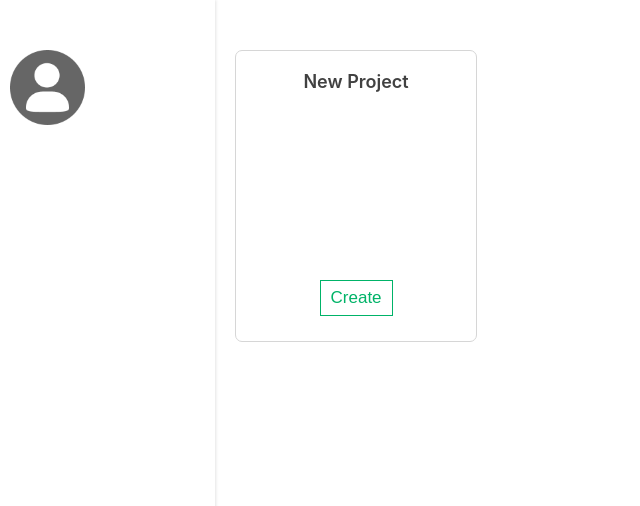
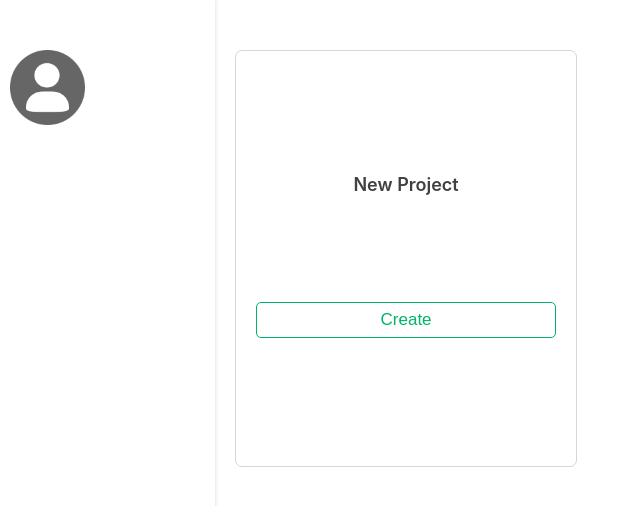
Before and after one commit to shoki61/patika.dev-challenge, a React (Create React App) app: page / in a window 1280 px wide. Shown: the top 506 px of the page, without its empty margins (0-640 px from the left). Built offline with nearby package versions, Linux system fonts and the light colour scheme.

Commit message:
create todos reducer

```diff
--- a/src/App.css
+++ b/src/App.css
@@ -14,3 +14,7 @@
 .mb-2{
     margin-bottom: 20px;
 }
+
+.full-width{
+    width: 100%;
+}
--- a/src/components/FormElements/Button/Button.css
+++ b/src/components/FormElements/Button/Button.css
@@ -7,6 +7,7 @@
     cursor: pointer;
     font-size: 17px;
     margin:5px 0;
+    border-radius: 5px;
     transition: all .3s ease-in-out;
 }
 
--- a/src/containers/Home/Home.css
+++ b/src/containers/Home/Home.css
@@ -19,15 +19,15 @@
 }
 
 .card-item{
-    width: 200px;
-    min-height: 250px;
+    width: 300px;
+    min-height: 375px;
 }
 
 .create-card-item{
     display: flex;
     flex-direction: column;
     align-items: center;
-    justify-content: space-between;
+    justify-content: space-evenly;
 }
 
 .card-title{
--- a/src/containers/Home/Home.js
+++ b/src/containers/Home/Home.js
@@ -16,7 +16,7 @@ const Home = props => {
             <Card>
                 <div className='card-item create-card-item'>
                     <p className='card-title'>New Project</p>
-                    <Button className='outline'>Create</Button>
+                    <Button className='outline full-width'>Create</Button>
                 </div>
             </Card>
         </div>
```
Also changed, not shown: src/store/reducers/todos.js (added, +13 -0 lines).
